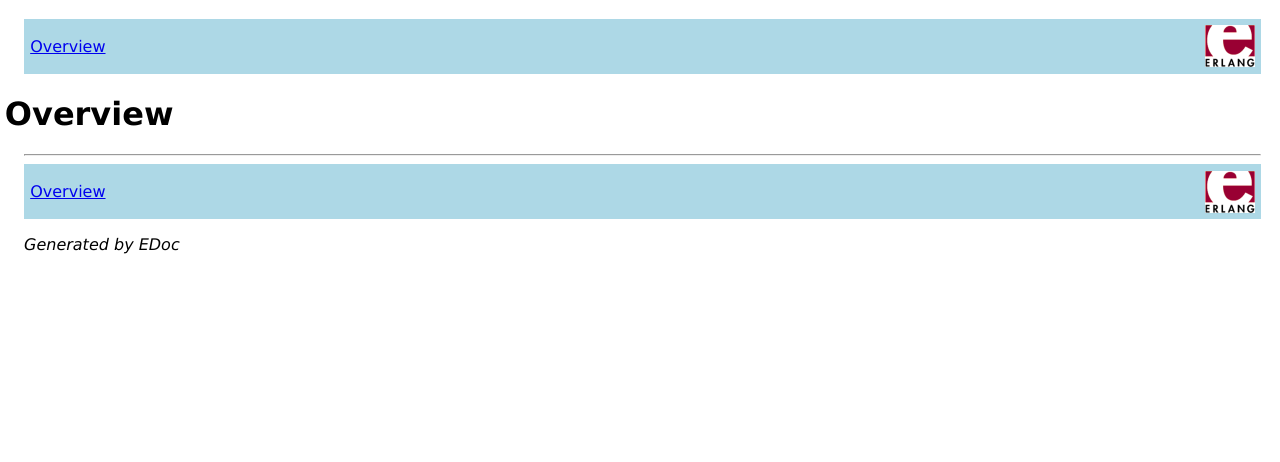
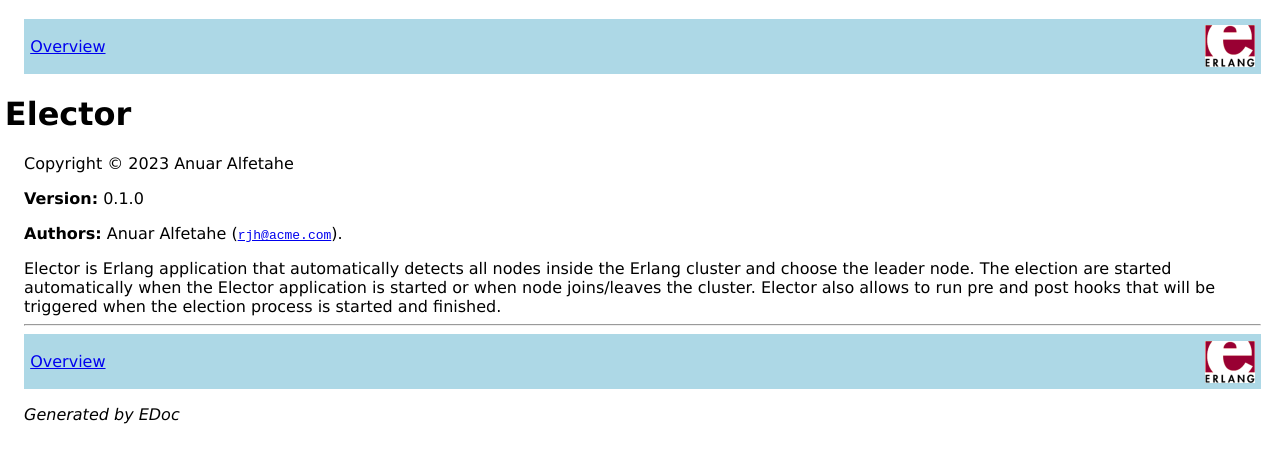
Before and after one commit to alfetahe/elector, a plain HTML site: page docs/overview-summary.html in a window 1280 px wide. Drawn offline with Linux system fonts and the light colour scheme.

Commit message:
Updated documentation for overview.

```diff
--- a/docs/overview-summary.html
+++ b/docs/overview-summary.html
@@ -2,13 +2,19 @@
 <html>
 <head>
 <meta http-equiv="Content-Type" content="text/html; charset=UTF-8">
-<title>Overview</title>
+<title>Elector</title>
 <link rel="stylesheet" type="text/css" href="stylesheet.css" title="EDoc">
 </head>
 <body bgcolor="white">
 <div class="navbar"><a name="#navbar_top"></a><table width="100%" border="0" cellspacing="0" cellpadding="2" summary="navigation bar"><tr><td><a href="overview-summary.html" target="overviewFrame">Overview</a></td><td><a href="http://www.erlang.org/"><img src="erlang.png" align="right" border="0" alt="erlang logo"></a></td></tr></table></div>
-<h1>Overview</h1>
-
+<h1>Elector</h1>
+<p>Copyright © 2023 Anuar Alfetahe</p>
+<p><b>Version:</b> 0.1.0</p>
+<p><b>Authors:</b> Anuar Alfetahe (<a href="mailto:rjh@acme.com"><tt>rjh@acme.com</tt></a>).</p>
+Elector is Erlang application that automatically detects all nodes inside the Erlang cluster and choose the leader node.
+The election are started automatically when the Elector application is started or when node joins/leaves the cluster.
+Elector also allows to run pre and post hooks that will be triggered
+when the election process is started and finished.
 <hr>
 <div class="navbar"><a name="#navbar_bottom"></a><table width="100%" border="0" cellspacing="0" cellpadding="2" summary="navigation bar"><tr><td><a href="overview-summary.html" target="overviewFrame">Overview</a></td><td><a href="http://www.erlang.org/"><img src="erlang.png" align="right" border="0" alt="erlang logo"></a></td></tr></table></div>
 <p><i>Generated by EDoc</i></p>
```
Also changed, not shown: 1 other file.
